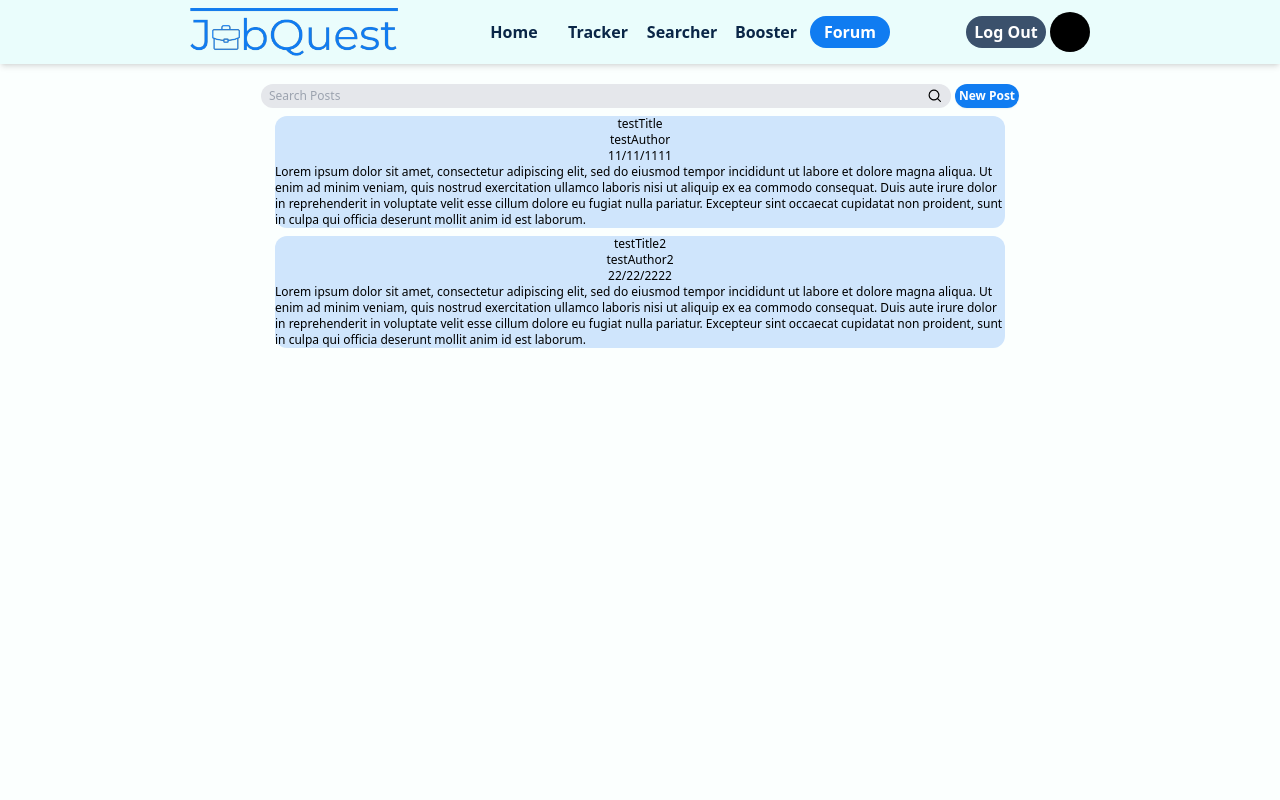
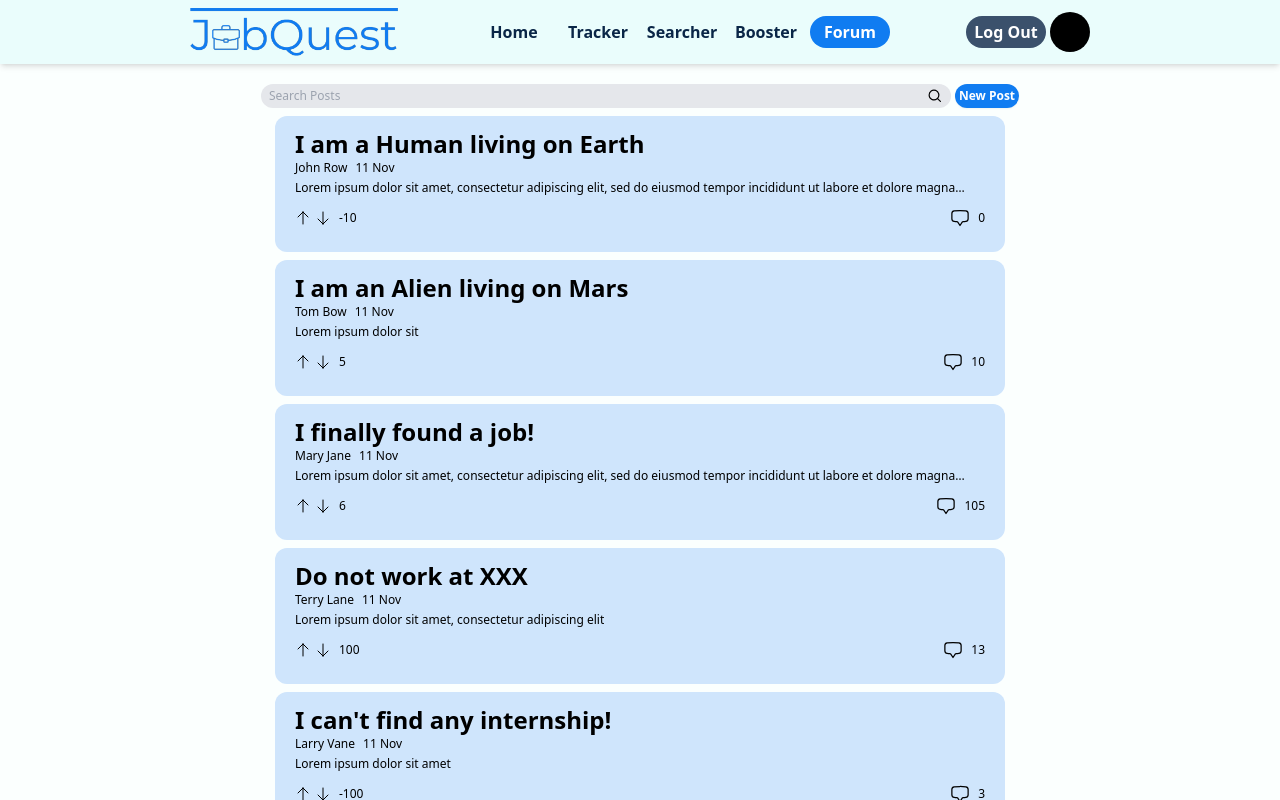
Before and after one commit to KayTeo/JobQuest, a Next.js app in the folder jobquest/: page /user/forum in a window 1280 px wide. Built offline with nearby package versions, Linux system fonts and the light colour scheme.

Commit message:
Co-authored-by: Andrew Oak <xaynezz@users.noreply.github.com>

```diff
--- a/jobquest/app/user/forum/Post.js
+++ b/jobquest/app/user/forum/Post.js
@@ -1,10 +1,47 @@
+import {
+    ArrowUpIcon,
+    ArrowDownIcon,
+    ChatBubbleBottomCenterIcon,
+} from "@heroicons/react/24/outline";
+
 export default function Post({ postData }) {
     return (
-        <ul className="flex w-[430px] flex-col items-center justify-center rounded-xl bg-accent-100 md:w-[730px]">
-            <li key={postData.postID}>{postData.title}</li>
-            <li>{postData.author}</li>
-            <li>{postData.DatePublished}</li>
-            <li>{postData.content}</li>
+        <ul className="flex w-[430px] flex-col items-start justify-center gap-1 rounded-xl bg-accent-100 px-5 md:w-[730px]">
+            <div className="flex w-full flex-col items-start justify-center pt-3">
+                <button className="text-xl font-bold md:text-2xl">
+                    {postData.title}
+                </button>
+                <div className="flex items-center justify-center gap-2 text-[9px] leading-3 md:text-xs">
+                    <li>{postData.author}</li>
+                    <li>{postData.DatePublished}</li>
+                </div>
+            </div>
+            <li className="max-w-sm overflow-hidden text-ellipsis whitespace-nowrap md:max-w-2xl">
+                {postData.content}
+            </li>
+            <li className="flex w-full items-center justify-between pt-2 pb-6">
+                <div className="flex gap-2">
+                    <div className="flex gap-1">
+                        <button className="h-3 w-3 md:h-4 md:w-4">
+                            <ArrowUpIcon />
+                        </button>
+                        <button className="h-3 w-3 md:h-4 md:w-4">
+                            <ArrowDownIcon />
+                        </button>
+                    </div>
+                    <div className="text-[9px] md:text-xs">
+                        {postData.upvotesNum}
+                    </div>
+                </div>
+                <div className="flex items-center justify-center gap-2">
+                    <div className="h-3 w-3 md:h-5 md:w-5">
+                        <ChatBubbleBottomCenterIcon />
+                    </div>
+                    <div className="text-[9px] md:text-xs">
+                        {postData.commentNum}
+                    </div>
+                </div>
+            </li>
         </ul>
     );
 }
--- a/jobquest/app/user/forum/PostList.js
+++ b/jobquest/app/user/forum/PostList.js
@@ -1,29 +1,17 @@
 import Post from "./Post";
+import { postData } from "./temppostdata";
 
-export default function PostList() {
-    const posts = [
-        {
-            title: "testTitle",
-            author: "testAuthor",
-            DatePublished: "11/11/1111",
-            postID: "1",
-            content:
-                "Lorem ipsum dolor sit amet, consectetur adipiscing elit, sed do eiusmod tempor incididunt ut labore et dolore magna aliqua. Ut enim ad minim veniam, quis nostrud exercitation ullamco laboris nisi ut aliquip ex ea commodo consequat. Duis aute irure dolor in reprehenderit in voluptate velit esse cillum dolore eu fugiat nulla pariatur. Excepteur sint occaecat cupidatat non proident, sunt in culpa qui officia deserunt mollit anim id est laborum.",
-        },
-        {
-            title: "testTitle2",
-            author: "testAuthor2",
-            DatePublished: "22/22/2222",
-            postID: "2",
-            content:
-                "Lorem ipsum dolor sit amet, consectetur adipiscing elit, sed do eiusmod tempor incididunt ut labore et dolore magna aliqua. Ut enim ad minim veniam, quis nostrud exercitation ullamco laboris nisi ut aliquip ex ea commodo consequat. Duis aute irure dolor in reprehenderit in voluptate velit esse cillum dolore eu fugiat nulla pariatur. Excepteur sint occaecat cupidatat non proident, sunt in culpa qui officia deserunt mollit anim id est laborum.",
-        },
-    ];
+export default function PostList({ searchedTitle }) {
+    const posts = postData;
+
+    const filteredPosts = posts.filter((post) =>
+        post.title.toLowerCase().includes(searchedTitle.toLowerCase())
+    );
 
     return (
         <main className="flex flex-col items-center justify-center gap-2">
-            {posts.map((e) => (
-                <Post postData={e} />
+            {filteredPosts.map((e) => (
+                <Post key={e.postID} postData={e} />
             ))}
         </main>
     );
--- a/jobquest/app/user/forum/page.js
+++ b/jobquest/app/user/forum/page.js
@@ -19,7 +19,7 @@ export default function ForumPage() {
                         setAddingPost={setAddingPost}
                     />
                 </header>
-                <PostList />
+                <PostList searchedTitle={search} />
             </div>
         </div>
     );
--- /dev/null
+++ b/jobquest/app/user/forum/temppostdata.js
@@ -0,0 +1,49 @@
+export const postData = [
+    {
+        title: "I am a Human living on Earth",
+        author: "John Row",
+        DatePublished: "11 Nov",
+        postID: "1",
+        commentNum: 0,
+        upvotesNum: -10,
+        content:
+            "Lorem ipsum dolor sit amet, consectetur adipiscing elit, sed do eiusmod tempor incididunt ut labore et dolore magna aliqua. Ut enim ad minim veniam, quis nostrud exercitation ullamco laboris nisi ut aliquip ex ea commodo consequat. Duis aute irure dolor in reprehenderit in voluptate velit esse cillum dolore eu fugiat nulla pariatur. Excepteur sint occaecat cupidatat non proident, sunt in culpa qui officia deserunt mollit anim id est laborum.",
+    },
+    {
+        title: "I am an Alien living on Mars",
+        author: "Tom Bow",
+        DatePublished: "11 Nov",
+        postID: "2",
+        commentNum: 10,
+        upvotesNum: 5,
+        content: "Lorem ipsum dolor sit",
+    },
+    {
+        title: "I finally found a job!",
+        author: "Mary Jane",
+        DatePublished: "11 Nov",
+        postID: "3",
+        commentNum: 105,
+        upvotesNum: 6,
+        content:
+            "Lorem ipsum dolor sit amet, consectetur adipiscing elit, sed do eiusmod tempor incididunt ut labore et dolore magna aliqua. Ut enim ad minim veniam, quis nostrud exercitation ullamco laboris nisi ut aliquip ex ea commodo consequat. Duis aute irure dolor in reprehenderit in voluptate velit esse cillum dolore eu fugiat nulla pariatur. Excepteur sint occaecat cupidatat non proident, sunt in culpa qui officia deserunt mollit anim id est laborum.",
+    },
+    {
+        title: "Do not work at XXX",
+        author: "Terry Lane",
+        DatePublished: "11 Nov",
+        postID: "4",
+        commentNum: 13,
+        upvotesNum: 100,
+        content: "Lorem ipsum dolor sit amet, consectetur adipiscing elit",
+    },
+    {
+        title: "I can't find any internship!",
+        author: "Larry Vane",
+        DatePublished: "11 Nov",
+        postID: "5",
+        commentNum: 3,
+        upvotesNum: -100,
+        content: "Lorem ipsum dolor sit amet",
+    },
+];
```
